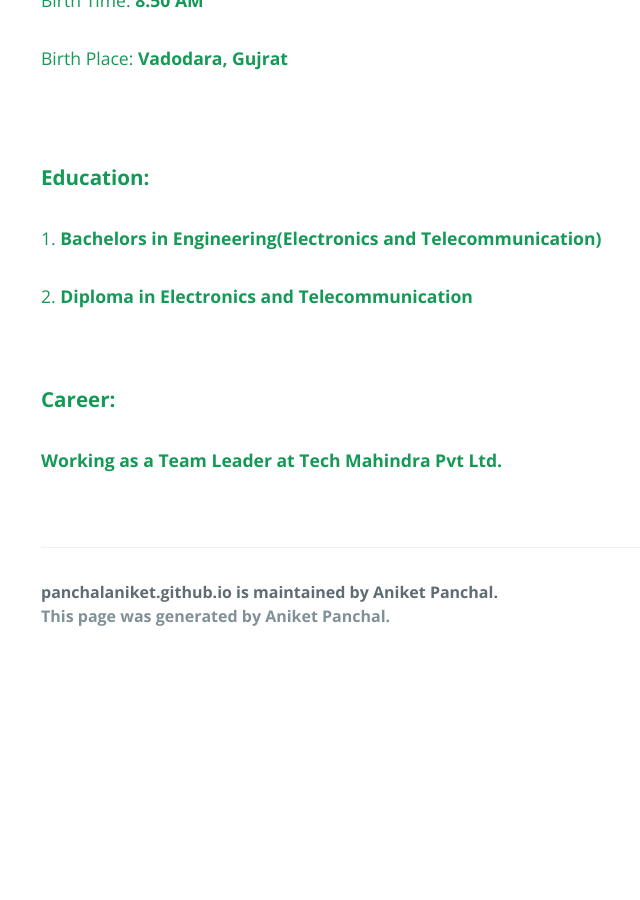
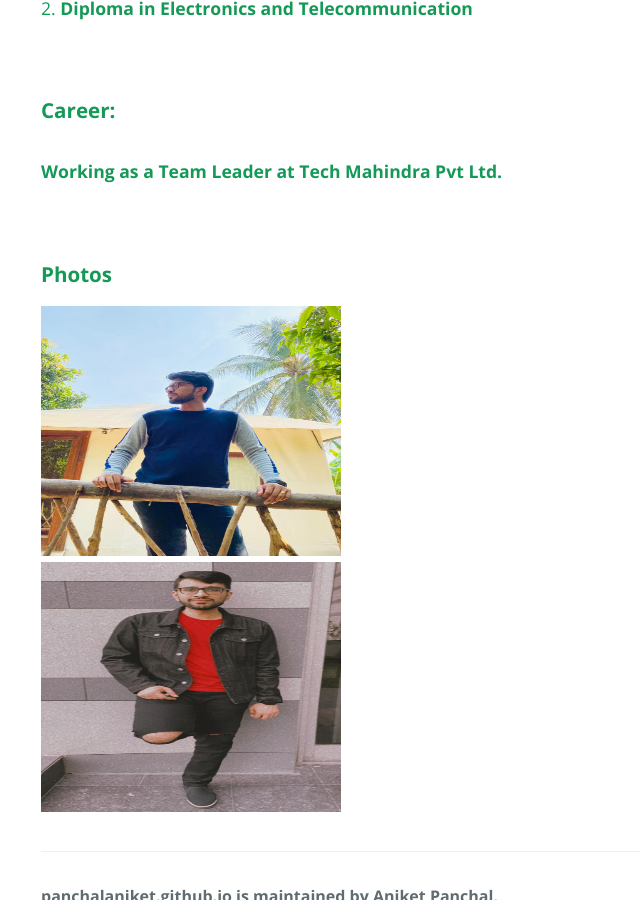
Before and after one commit to appanchal06/panchalaniket.github.io, a Jekyll site: the page built from index.html, in a window 1280 px wide and 900 px high, scrolled down 1325 px. Shown: the whole window, without its empty margins (183-823 px from the left). Built offline with Jekyll 4.4.1, drawn with Linux system fonts in a browser that asks for light colours; before the commit the page ends 1985 px from its top, so only the background shows below that.

Commit message:
Update index.html

```diff
--- a/index.html
+++ b/index.html
@@ -2,7 +2,7 @@
 layout: default
 ---
 
- <img src="ARMJ7062.JPG" alt="Image" width="300" height="250">
+
 <h3><b> Personal Details: <b> </h3>
 <h4> Name: <b>Aniket Panchal</b> <h4>
 <h4> Mother's Name: <b>Rekha Panchal</b> <h4>
@@ -23,3 +23,9 @@ layout: default
 <h3><b> Career: </b></h3>
 <h4><b>Working as a Team Leader at Tech Mahindra Pvt Ltd.</b></h4>
   </br>
+
+ <h3> <b>Photos </b></h3>
+<img src="ARMJ7062.JPG" alt="Image" width="300" height="250">
+ </br>
+ <img src="HCQT4274.JPG" alt="Image" width="300" height="250">
+ </br>
```
